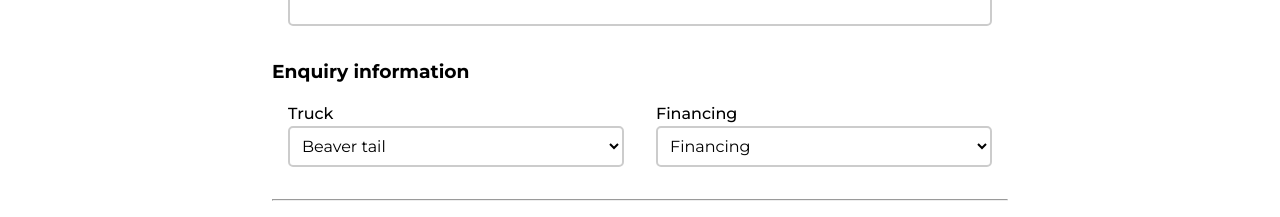
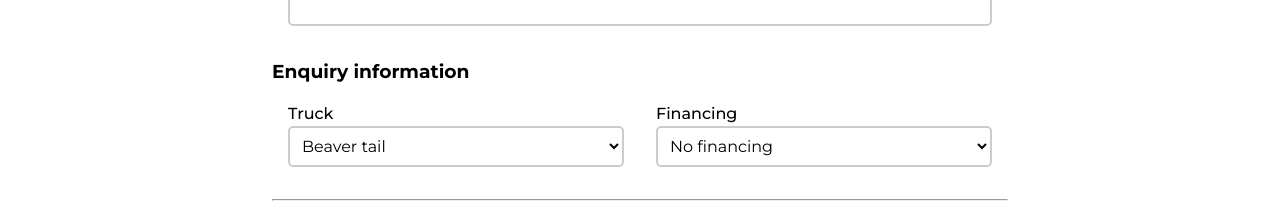
Before and after one commit to JakubBednarz25/quality-auto-services-2023, a Next.js app: page / in a window 1280 px wide. Shown: the part 3240-3457 px from the top of the page. Built offline with nearby package versions, Linux system fonts and the light colour scheme.

Commit message:
finito completo formito burrito

```diff
--- a/components/Form/ContactForm.tsx
+++ b/components/Form/ContactForm.tsx
@@ -2,6 +2,11 @@ import { Formik, Field, FormikProps, Form } from "formik";
 import Button from "../Button/Button";
 
 import styles from "./Form.module.scss";
+
+import { FormType } from "../../utils/Types";
+
+import axios from "axios";
+import { useState } from "react";
 
 const validateEmail = (value: string) => {
   let error;
@@ -22,21 +27,42 @@ const validateText = (value: string) => {
 };
 
 const ContactForm = () => {
-  return (
-    <Formik
-      initialValues={{
+  const [sending, setSending] = useState<boolean>(false);
+  const [receivedResponse, setReceivedResponse] = useState<boolean>(false);
+  const [sentSuccess, setSentSuccess] = useState<boolean>(false);
+  const initialValues: FormType = {
     firstName: "",
     lastName: "",
     reference: "",
     email: "",
     mobile: "",
     address: "",
-        truck: "",
-        financing: "",
-      }}
+    truck: "Beaver tail",
+    financing: "no-financing",
+  };
+  const sendEmail = async (values: FormType) => {
+    const res = await axios.post("/api/email", {
+      body: {
+        form: values,
+      },
+    });
+    setSending(false);
+    setReceivedResponse(true);
+    if (res.status === 200) {
+      setSentSuccess(true);
+    } else {
+      setSentSuccess(false);
+    }
+    console.log(res);
+  };
+  return (
+    <Formik
+      initialValues={initialValues}
       onSubmit={(values, actions) => {
         actions.setSubmitting(false);
         console.log(values, actions);
+        setSending(true);
+        sendEmail(values);
       }}
     >
       {(props: FormikProps<any>) => (
@@ -137,6 +163,20 @@ const ContactForm = () => {
               be able to get into contact with you.
             </p>
           </div>
+          {sending ? (
+            <div className={styles.sending}>
+              <svg xmlns="http://www.w3.org/2000/svg" viewBox="0 0 512 512">
+                <path d="M304 48c0-26.5-21.5-48-48-48s-48 21.5-48 48s21.5 48 48 48s48-21.5 48-48zm0 416c0-26.5-21.5-48-48-48s-48 21.5-48 48s21.5 48 48 48s48-21.5 48-48zM48 304c26.5 0 48-21.5 48-48s-21.5-48-48-48s-48 21.5-48 48s21.5 48 48 48zm464-48c0-26.5-21.5-48-48-48s-48 21.5-48 48s21.5 48 48 48s48-21.5 48-48zM142.9 437c18.7-18.7 18.7-49.1 0-67.9s-49.1-18.7-67.9 0s-18.7 49.1 0 67.9s49.1 18.7 67.9 0zm0-294.2c18.7-18.7 18.7-49.1 0-67.9S93.7 56.2 75 75s-18.7 49.1 0 67.9s49.1 18.7 67.9 0zM369.1 437c18.7 18.7 49.1 18.7 67.9 0s18.7-49.1 0-67.9s-49.1-18.7-67.9 0s-18.7 49.1 0 67.9z" />
+              </svg>
+              <p>sending...</p>
+            </div>
+          ) : receivedResponse ? (
+            sentSuccess ? (
+              <p className={styles.infoText}>Successfully sent.</p>
+            ) : (
+              <p className={styles.infoText}>There was an issue. Try again</p>
+            )
+          ) : (
             <Button
               background={true}
               action={() => {
@@ -145,6 +185,7 @@ const ContactForm = () => {
             >
               Send enquiry
             </Button>
+          )}
         </Form>
       )}
     </Formik>
--- a/components/Form/Form.module.scss
+++ b/components/Form/Form.module.scss
@@ -57,6 +57,25 @@
         font-size:0.85rem;
     }
   }
+  .sending{
+    display:flex;
+    justify-content:center;
+    align-items:center;
+    gap:1rem;
+    margin-top:30px;
+    svg{
+      width:24px;
+      animation: rotation 1.5s infinite linear;
+      fill: var(--primary-color);
+    }
+    p{
+      color: var(--primary-color);
+    }
+  }
+  .infoText{
+    color: var(--primary-color);
+    text-align:center;
+  }
 }
 
 @media only screen and (max-width:600px){
@@ -71,3 +90,12 @@
     }
   }
 }
+
+@keyframes rotation {
+  from {
+      transform: rotate(0deg);
+  }
+  to {
+      transform: rotate(360deg);
+  }
+}
--- a/package.json
+++ b/package.json
@@ -9,9 +9,11 @@
     "lint": "next lint"
   },
   "dependencies": {
+    "axios": "^1.3.4",
     "formik": "^2.2.9",
     "google-maps-react": "^2.0.6",
     "next": "13.2.3",
+    "nodemailer": "^6.9.1",
     "react": "18.2.0",
     "react-dom": "18.2.0",
     "sass": "^1.58.3"
--- /dev/null
+++ b/pages/api/email.ts
@@ -0,0 +1,62 @@
+// Next.js API route support: https://nextjs.org/docs/api-routes/introduction
+import type { NextApiRequest, NextApiResponse } from "next";
+import nodemailer from "nodemailer";
+
+import { FormType } from "../../utils/Types";
+
+export default function handler(req: NextApiRequest, res: NextApiResponse) {
+  const body = req.body.body;
+  const form: FormType = body.form as FormType;
+  const output = `
+  <div style="background-color: black; color: white; padding: 32px;">
+  <h1 style="color: #dd2c18;">New QAS Quote</h1>
+  <h2>Contact Details: </h2>
+  <ul>
+      <li style="margin-bottom:12px;"><b>Name: ${form.firstName} ${form.lastName}</b></li>
+      <li style="margin-bottom:12px;"><b>Reference: ${form.reference}</b></li>
+      <li style="margin-bottom:12px;"><b>Address:
+          <ul>
+              <li><b>${form.address}</b></li>
+          </ul>
+      </li>
+      <li style="margin-bottom:12px;"><b>Email: ${form.email}</b></li>
+      <li style="margin-bottom:12px;"><b>Phone: ${form.mobile}</b></li>
+      <li style="margin-bottom:12px;"><b>Enquiring about: ${form.truck}</b></li>
+      <li style="margin-bottom:12px;"><b>Financing: ${form.financing}</b></li>
+  </ul>
+  </div>`;
+  console.log(process.env.EMAIL_USER);
+  console.log(process.env.EMAIL_PASSWORD);
+  let transporter = nodemailer.createTransport({
+    host: "smtp.gmail.com",
+    port: 587,
+    secure: false,
+    auth: {
+      user: process.env.EMAIL_USER,
+      pass: process.env.EMAIL_PASSWORD,
+    },
+    tls: {
+      rejectUnauthorized: false,
+    },
+  });
+  const receivers = [
+    process.env.SEND_TO_EMAIL,
+    form.email,
+    "jakubednarz1@gmail.com",
+  ];
+  let mailoptions = {
+    from: "Quote <qualityautoservicesshop@gmail.com>",
+    to: receivers,
+    subject: `QAS Shop Quote: ${form.firstName} ${form.lastName}`,
+    text: "New Quote",
+    html: output,
+  };
+  transporter.sendMail(mailoptions, (error: any, info: any) => {
+    if (error) {
+      res.status(400).json({ message: "Error" });
+      return console.log(error);
+    }
+    console.log("Message sent: %s", info.messageId);
+    res.status(200).json({ message: "Success!" });
+  });
+}
--- a/pages/api/hello.ts
+++ /dev/null
@@ -1,13 +0,0 @@
-// Next.js API route support: https://nextjs.org/docs/api-routes/introduction
-import type { NextApiRequest, NextApiResponse } from 'next'
-
-type Data = {
-  name: string
-}
-
-export default function handler(
-  req: NextApiRequest,
-  res: NextApiResponse<Data>
-) {
-  res.status(200).json({ name: 'John Doe' })
-}
--- /dev/null
+++ b/utils/Types.ts
@@ -0,0 +1,12 @@
+type FormType = {
+  firstName: string;
+  lastName: string;
+  reference: string;
+  email: string;
+  mobile: string;
+  address: string;
+  truck: string;
+  financing: string;
+};
+
+export type { FormType };
```
Also changed, not shown: 1 other file (tests, documents, lock files or other folders). Lines whose indentation alone changed are shown as unchanged.
